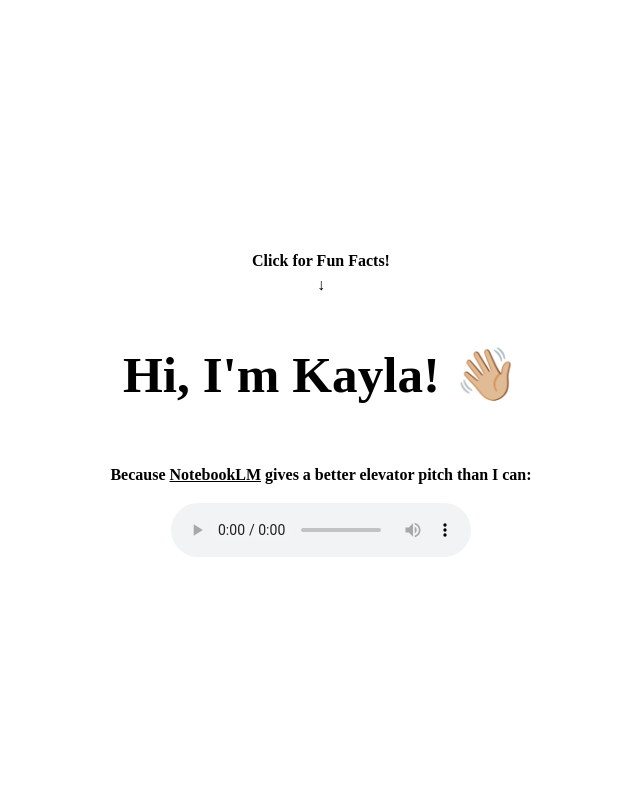
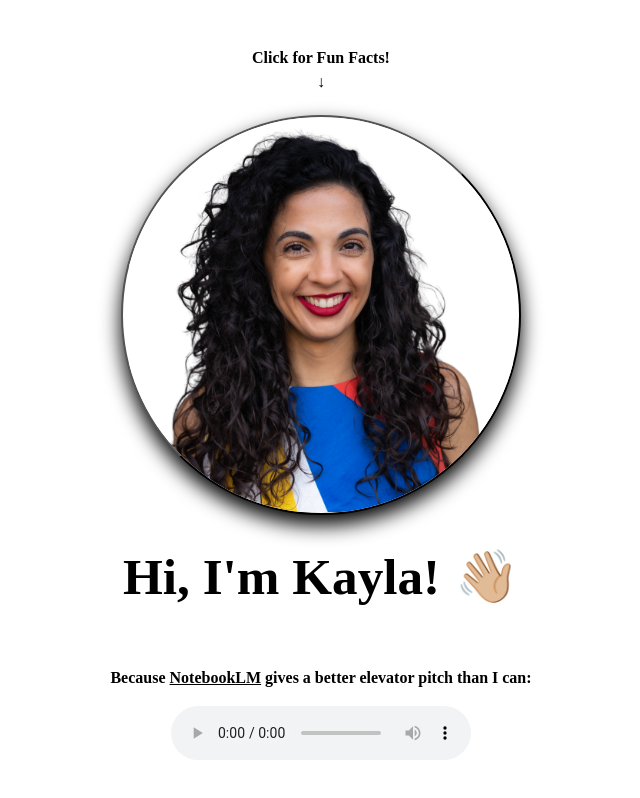
Before and after one commit to kspecie/my-portfolio, a React (Vite) app in the folder my-app/: page / in a window 1280 px wide. Shown: the whole page, without its empty margins (319-959 px from the left). Built offline with nearby package versions, Linux system fonts and the light colour scheme; a web font is replaced by a local one.

Commit message:
replaced new headshot image with compressed jpg to avoid lfs

```diff
--- a/my-app/src/components/Headshot/Headshot.tsx
+++ b/my-app/src/components/Headshot/Headshot.tsx
@@ -1,25 +1,25 @@
 
-//import KaylaHeadshot from '../../assets/KaylaHeadshot.png';
+import KaylaHeadshot from '../../assets/KaylaHeadshot.jpg';
 import styles from './Headshot.module.css';
-//import { useState } from 'react';
+import { useState } from 'react';
 
 
 export default function Headshot(){
 
-  //const [loaded, setLoaded] = useState(false);
+  const [loaded, setLoaded] = useState(false);
 
-  // function handleClick() {
-  //   alert("Hello! Thanks for clicking on my headshot!");
-  // }
+  function handleClick() {
+    alert("Hello! Thanks for clicking on my headshot!");
+  }
     return (
       <div className={styles.headshotContainer}>
         <p className={styles.funFont2}>
           Click for Fun Facts! <br></br>&darr;{" "}
         </p>
-        {/* <button className={styles.headshot} onClick={handleClick}>
-          {!loaded && <div className={styles.placeholder}> </div>} */}
+        <button className={styles.headshot} onClick={handleClick}>
+          {!loaded && <div className={styles.placeholder}> </div>}
 
-          {/* <img
+           <img
             src={KaylaHeadshot}
             width='400'
             height='400'
@@ -28,8 +28,8 @@ export default function Headshot(){
             }`}
             onLoad={() => setLoaded(true)}
             alt="Kayla's Face"
-          ></img> */}
-        {/* </button> */}
+          ></img>
+         </button>
 
         <h1 className={styles.funFont2}>
           Hi, I'm Kayla!
```
Also changed, not shown: my-app/src/assets/KaylaHeadshot.jpg (added).
